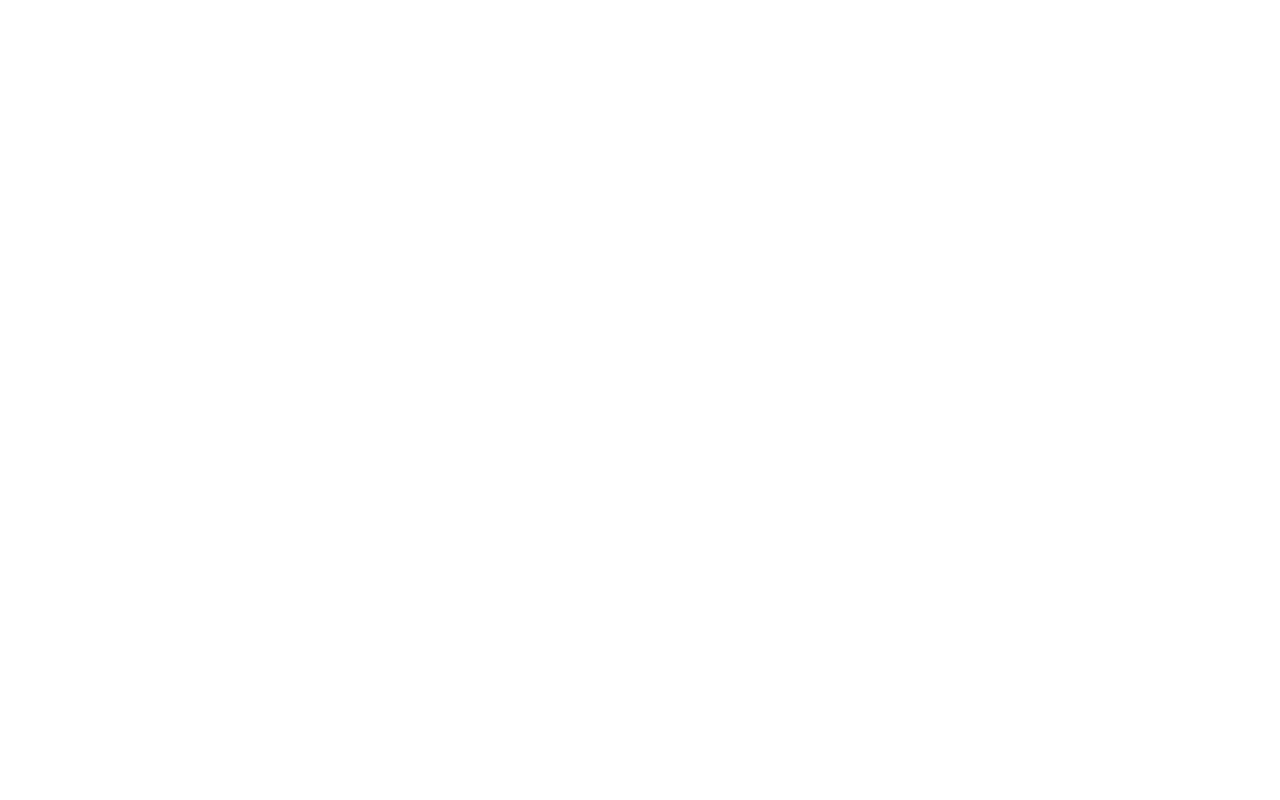
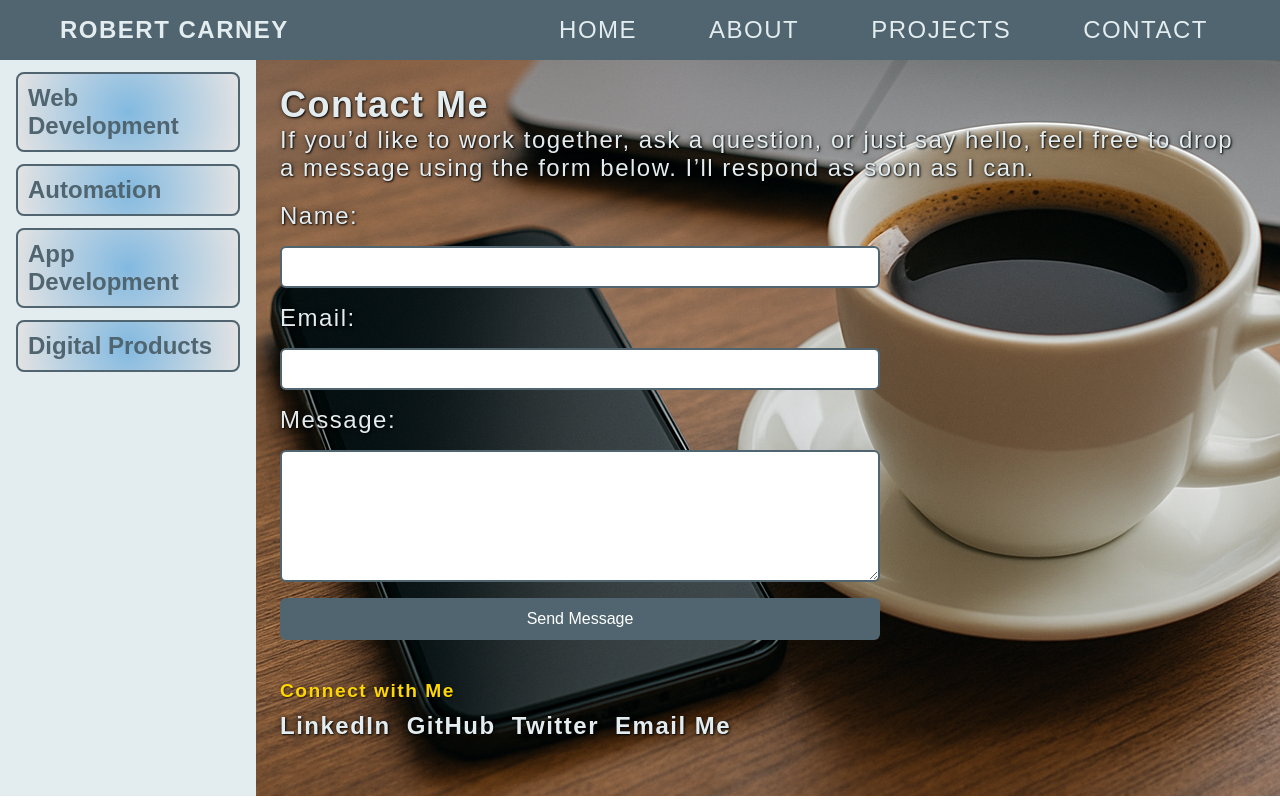
Before and after one commit to robc2111/portfolio, a plain HTML site: page contact.html in a window 1280 px wide. Drawn offline with Linux system fonts and the light colour scheme.

Commit message:
updated conact page

```diff
--- a/about.html
+++ b/about.html
@@ -3,7 +3,7 @@
 <head>
   <meta charset="UTF-8">
   <meta name="viewport" content="width=device-width, initial-scale=1.0">
-  <title>Robert Carney | Web Developer & Automation Specialist</title>
+  <title>About Robert Carney | Web Developer & Automation Specialist</title>
   <link rel="stylesheet" href="style.css">
   <link rel="preconnect" href="https://fonts.googleapis.com">
   <link href="https://fonts.googleapis.com/css2?family=Roboto&display=swap" rel="stylesheet">
@@ -42,7 +42,7 @@
     <section class="main-content about">
         <h2>About Me</h2>
         <br />
-        <img src="./assets/882d64aa-b90b-4dbd-9d63-8c3e743f251a-1_all_6353 (2).jpg" alt="Rob Carney" class="about-img" />
+        <img src="./assets/882d64aa-b90b-4dbd-9d63-8c3e743f251a-1_all_6353 (2).jpg" alt="Rob Carney" class="about-img" loading=""lazy" />
         <br />
         <h3>Who I Am</h3>
         <p>Hi, I'm Rob — a web developer and automation specialist who helps individuals and small businesses work smarter. I build websites and automated systems that save time, reduce manual work, and look great across devices.</p>
@@ -60,25 +60,6 @@
         <p>Right now, I'm building my portfolio, <a href="./blog.html" class="animated-link">blogging about my journey</a>, and exploring freelance opportunities. I'm open to projects that align with my strengths: web development, automation, AI tools, and anything that helps people save time or get more done.</p>
       </section>
   </main>
-  <script>
-    const burger = document.getElementById('burger');
-    const nav = document.querySelector('nav');
-
-    burger.addEventListener('click', () => {
-      nav.classList.toggle('active');
-    });
-
-    burger.addEventListener('click', () => {
-  nav.classList.toggle('active');
-  burger.classList.toggle('open');
-});
-
-burger.addEventListener('click', () => {
-  const expanded = burger.getAttribute('aria-expanded') === 'true';
-  burger.setAttribute('aria-expanded', !expanded);
-  nav.classList.toggle('active');
-  burger.classList.toggle('open');
-});
-  </script>
+  <script src="script.js"></script>
 </body>
 </html>
--- a/contact.html
+++ b/contact.html
@@ -0,0 +1,73 @@
+<!DOCTYPE html>
+<html lang="en">
+<head>
+  <meta charset="UTF-8">
+  <meta name="viewport" content="width=device-width, initial-scale=1.0">
+  <title>Contact Robert Carney | Get In Touch</title>
+  <link rel="stylesheet" href="style.css">
+  <link rel="preconnect" href="https://fonts.googleapis.com">
+  <link href="https://fonts.googleapis.com/css2?family=Roboto&display=swap" rel="stylesheet">
+</head>
+<body>
+
+    <header>
+        <div class="header-content">
+          <h1>Robert Carney</h1>
+          <div class="burger" id="burger" aria-label="Menu" aria-expanded="false">
+            <div></div>
+            <div></div>
+            <div></div>
+          </div>
+          <nav aria-label="main navigation">
+            <ul>
+              <li><a href="./index.html">Home</a></li>
+              <li><a href="./about.html">About</a></li>
+              <li><a href="./projects.html">Projects</a></li>
+              <li><a href="./contact.html">Contact</a></li>
+            </ul>
+          </nav>
+        </div>
+      </header>
+
+  <main class="layout">
+    <aside class="sidebar" aria-label="Project categories">
+      <ul>
+        <li><a href="./projects/web-development">Web Development</a></li>
+        <li><a href="./projects/automation">Automation</a></li>
+        <li><a href="./projects/app-development">App Development</a></li>
+        <li><a href="./projects/digital-products">Digital Products</a></li>
+      </ul>
+    </aside>
+
+    <section class="main-content contact">
+        <h2>Contact Me</h2>
+        <p>If you’d like to work together, ask a question, or just say hello, feel free to drop a message using the form below. I’ll respond as soon as I can.</p>
+
+        <form action="https://formspree.io/f/mdkznqzl" method="POST" class="contact-form">
+          <label for="name">Name:</label>
+          <input type="text" id="name" name="name" required>
+
+          <label for="email">Email:</label>
+          <input type="email" id="email" name="_replyto" required>
+
+          <label for="message">Message:</label>
+          <textarea id="message" name="message" rows="6" required></textarea>
+
+          <button type="submit">Send Message</button>
+          <!--add thank you response once domain set up-->
+        </form>
+        <div class="social-links">
+            <h3>Connect with Me</h3>
+            <ul>
+              <li><a href="https://www.linkedin.com/in/your-profile" target="_blank" rel="noopener">LinkedIn</a></li>
+              <li><a href="https://github.com/your-username" target="_blank" rel="noopener">GitHub</a></li>
+              <li><a href="https://twitter.com/your-handle" target="_blank" rel="noopener">Twitter</a></li>
+              <li><a href="mailto:your@email.com">Email Me</a></li>
+            </ul>
+            <!--update social media links-->
+          </div>
+      </section>
+  </main>
+  <script src="script.js"></script>
+</body>
+</html>
--- /dev/null
+++ b/script.js
@@ -0,0 +1,9 @@
+const burger = document.getElementById('burger');
+const nav = document.querySelector('nav');
+
+burger.addEventListener('click', () => {
+  const expanded = burger.getAttribute('aria-expanded') === 'true';
+  burger.setAttribute('aria-expanded', !expanded);
+  nav.classList.toggle('active');
+  burger.classList.toggle('open');
+});
--- a/style.css
+++ b/style.css
@@ -115,11 +115,6 @@ body {
     background-color: #e3ecef;;
   }
 
-  .about-img {
-    max-width: 375px;
-    border-radius: 50%;
-  }
-
   .main-content {
     width: 80%;
     min-height: 92vh;
@@ -127,7 +122,7 @@ body {
     background-size: cover;
     background-position: center;
     background-repeat: no-repeat;
-    padding: 10px;
+    padding: 24px;
     letter-spacing: 1.5px;
     color: #e3ecef;
     text-shadow:
@@ -143,6 +138,14 @@ body {
     background-image: url("./assets/underwater.png");
   }
 
+  .projects {
+    background-image: url("./assets/waterfall.png");
+  }
+
+  .contact {
+    background-image: url("./assets/phone.png");
+  }
+
   .about-img {
     float: right;
     margin: 0 0 20px 20px;
@@ -151,6 +154,70 @@ body {
     height: auto;
     border-radius: 32px;
     box-shadow: 0 2px 6px rgba(0, 0, 0, 0.2);
+  }
+
+  .contact-form {
+    display: flex;
+    flex-direction: column;
+    gap: 16px;
+    margin-top: 20px;
+    max-width: 600px;
+  }
+
+  .contact-form input,
+  .contact-form textarea {
+    padding: 10px;
+    font-size: 1rem;
+    border: 2px solid #50656f;
+    border-radius: 6px;
+    background-color: #fff;
+    color: #000;
+  }
+
+  .contact-form button {
+    background-color: #50656f;
+    color: #fff;
+    padding: 12px;
+    border: none;
+    border-radius: 6px;
+    font-size: 1rem;
+    cursor: pointer;
+    transition: background-color 0.3s ease;
+  }
+
+  .contact-form button:hover {
+    background-color: #ffd700;
+    color: #000;
+  }
+
+  .social-links {
+    margin-top: 40px;
+  }
+
+  .social-links h3 {
+    margin-bottom: 10px;
+    font-size: 1.2rem;
+    color: #ffd700;
+    text-shadow: 1px 1px 2px rgba(0,0,0,0.6);
+  }
+
+  .social-links ul {
+    list-style: none;
+    padding: 0;
+    display: flex;
+    flex-wrap: wrap;
+    gap: 16px;
+  }
+
+  .social-links ul li a {
+    color: #e3ecef;
+    text-decoration: none;
+    font-weight: bold;
+    transition: color 0.3s ease;
+  }
+
+  .social-links ul li a:hover {
+    color: #ffd700;
   }
 
   .sidebar ul {
@@ -335,14 +402,14 @@ word-wrap: break-word; /* Change to normal if you want wrapping */
     }
 
     .animated-link {
-      color: #50656f !important;
+      color: #50656f;
       text-decoration: none;
       transition: transform 0.3s ease, color 0.3s ease;
     }
 
     .animated-link:hover {
       transform: scale(1.1);
-      color: #ffd700 !important;
+      color: #ffd700;
       text-shadow: 0 0 6px #ffd700;
     }
   }
@@ -396,16 +463,4 @@ word-wrap: break-word; /* Change to normal if you want wrapping */
     .animated-link {
       padding: 4px 6px;
     }
-
-    .animated-link {
-      color: #50656f !important;
-      text-decoration: none;
-      transition: transform 0.3s ease, color 0.3s ease;
-    }
-
-    .animated-link:hover {
-      transform: scale(1.1);
-      color: #ffd700 !important;
-      text-shadow: 0 0 6px #ffd700;
-    }
   }
```
Also changed, not shown: index.html (+1 -20 lines), projects.html (+49 -0 lines), assets/phone.png (added), 4 other files.
